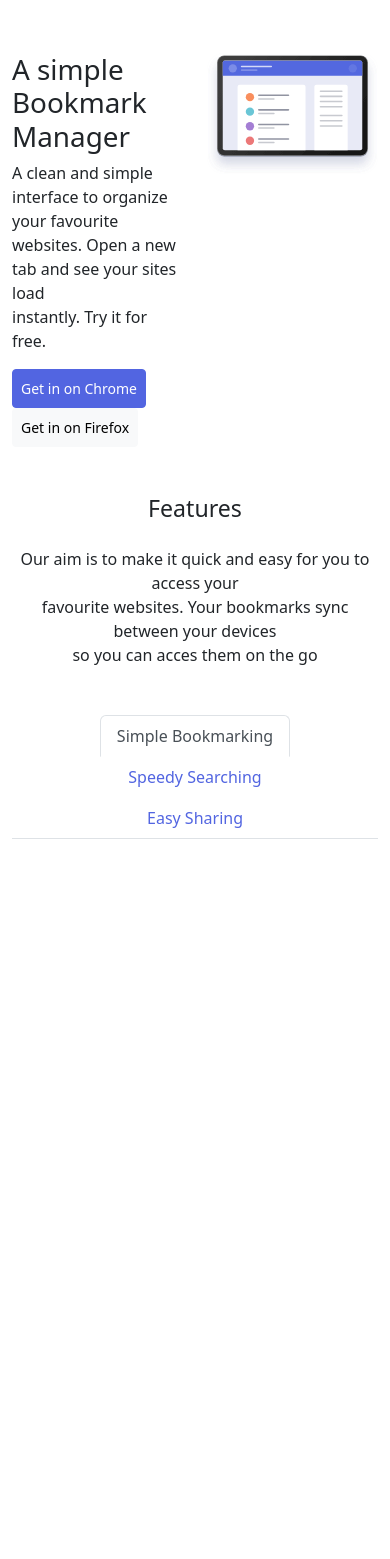
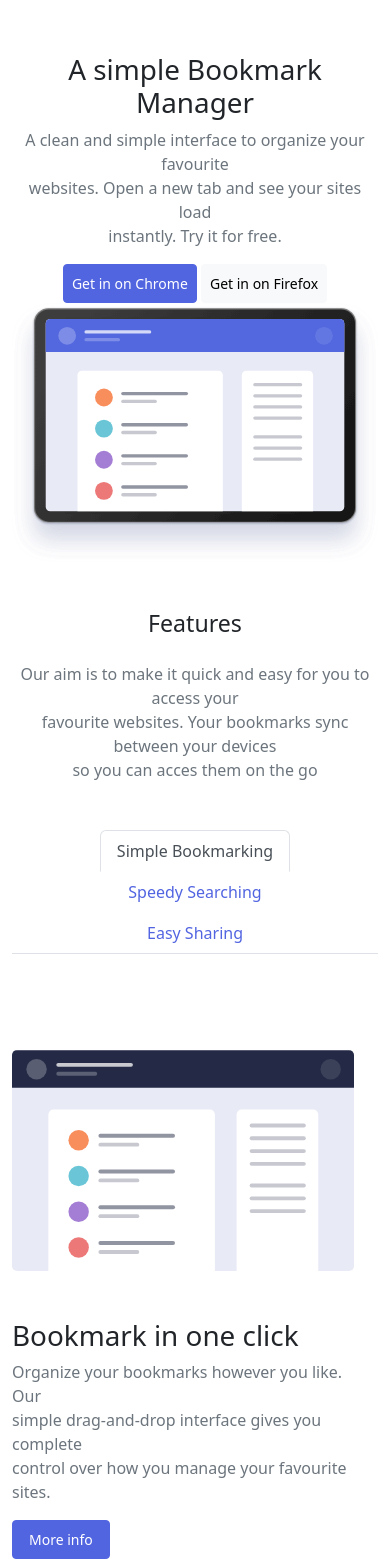
Before and after one commit to Gilsabo/it-academy-bcn, a website: page index.html in a window 390 px wide. Shown: the part 67-1626 px from the top of the page. Before the commit the page ends 906 px from the top, so only its background shows below. Drawn offline with Linux system fonts and the light colour scheme.

Commit message:
Change text to muted and fix simple bookmark section to responsive and centered

```diff
--- a/index.html
+++ b/index.html
@@ -28,46 +28,47 @@
             </div>
         </div>
     </nav>
-    <main>
-        <div class="container mt-5">
-            <div class="row">
-                <div class="col-6 align-self-center">
+    <main class="container mt-5">
+        <div class="row ">
+            <div class="col-12 text-center col-lg-6 align-self-center text-lg-start">
                 <h1>A simple Bookmark <br>Manager</h1>
+                <div class="text-muted">
                     <p>A clean and simple interface to organize your
                         favourite <br> websites. Open a new tab and see
                         your sites load <br> instantly. Try it for free.
                     </p>
+                </div>
                 <button type="button" class="btn btn-primary btn-sm py-2">Get in on Chrome</button>
                 <button type="button" class="btn btn-light btn-sm py-2">Get in on Firefox</button>
             </div>
-                <div class="col-6">
+            <div class="col-12 text-center col-lg-6">
                 <img src="./images/illustration-hero.svg" class="img-fluid" alt="hero-image">
             </div>
         </div>
-        </div>
     </main>
-    <section>
-        <div class="container">
+    <section class="container">
         <div class="row">
-                <div class="col-12  text-center mt-5">
+            <div class="col-12 text-center mt-5">
                 <div class="mb-4">
                     <h3>Features</h3>
                 </div>
                 <div class="mb-5">
+                    <div class="text-muted">
                         <p>Our aim is to make it quick and easy for you to access your <br>
                             favourite websites. Your bookmarks sync between your devices <br>
                             so you can acces them on the go</p>
                     </div>
                 </div>
             </div>
+        </div>
         <div class="row">
             <div class="col-12 text-center">
                 <nav>
-                        <div class="nav nav-tabs justify-content-center" id="nav-tab" role="tablist">
-                            <button class="nav-link active mx-4" id="nav-home-tab" data-bs-toggle="tab"
+                    <div class=" nav nav-tabs justify-content-center" id="nav-tab" role="tablist">
+                        <button class=" nav-link active mx-4" id="nav-home-tab" data-bs-toggle="tab"
                             data-bs-target="#nav-home" type="button" role="tab" aria-controls="nav-home"
                             aria-selected="true">Simple Bookmarking</button>
-                            <button class="nav-link mx-4" id="nav-profile-tab" data-bs-toggle="tab"
+                        <button class=" nav-link mx-4" id="nav-profile-tab" data-bs-toggle="tab"
                             data-bs-target="#nav-profile" type="button" role="tab" aria-controls="nav-profile"
                             aria-selected="false">Speedy
                             Searching</button>
@@ -78,6 +79,21 @@
                     </div>
                 </nav>
             </div>
+            <div class="row gy-5">
+                <div class="col-12 text-center col-lg-6">
+                    <img src="./images/illustration-features-tab-1.svg" class="img-fluid" alt="hero-image">
+                </div>
+                <div class="col-12 col-lg-6 align-self-center">
+                    <h1>Bookmark in one click</h1>
+                    <div class="text-muted">
+                        <p>Organize your bookmarks however you like. Our <br>
+                            simple drag-and-drop interface gives you complete <br>
+                            control over how you manage your favourite sites.
+                        </p>
+                    </div>
+                    <button type="button" class="btn btn-primary btn-sm py-2 px-3">More info</button>
+
+                </div>
             </div>
         </div>
     </section>
```
Lines whose indentation alone changed are shown as unchanged.
